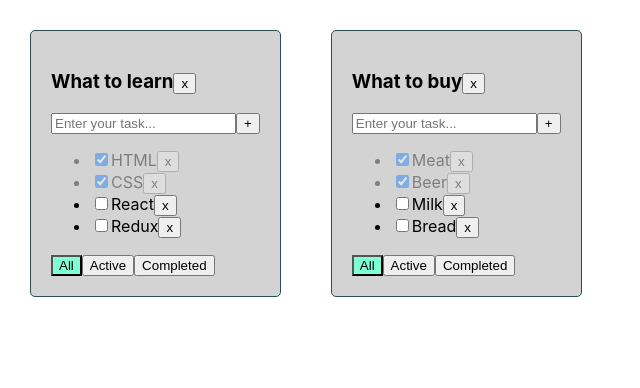
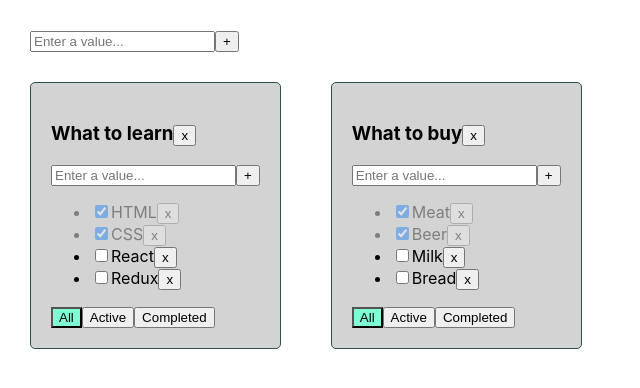
Before and after one commit to Freiii21/react-todolist, a React (Create React App) app: page / in a window 1280 px wide. Shown: the top 388 px of the page, without its empty margins (0-640 px from the left). Built offline with nearby package versions, Linux system fonts and the light colour scheme.

Commit message:
#42 lesson_6

```diff
--- /dev/null
+++ b/src/AddItemForm.tsx
@@ -0,0 +1,46 @@
+import React, {useState, ChangeEvent, KeyboardEvent} from 'react';
+
+type AddItemFormPropsType = {
+    addItem: (title:string) => void
+}
+
+export const AddItemForm = (props:AddItemFormPropsType) => {
+    const errorInputStyle = {border:"2px solid red", outline:"none"}
+    const [title, setTitle] = useState<string>('')
+    const [error, setError] = useState<boolean>(false)
+    const errorMessage = error ? <div style={{color: 'red'}}>Title is required</div> : null;
+
+    const addItem = () => {
+        const trimmedTitle = title.trim()
+        if (trimmedTitle) {                  // string with any value true and empty string is false
+            props.addItem(trimmedTitle)
+        } else {
+            setError(true)
+        }
+        setTitle('')
+    };
+    const changeTitle = (event: ChangeEvent<HTMLInputElement>) => {
+        setTitle(event.currentTarget.value)
+        setError(false);
+    }
+    const addTaskUsingEnter = (event: KeyboardEvent<HTMLInputElement>) => {
+        if (event.key === 'Enter') {
+            addItem()
+        }
+    }
+
+    return (
+        <div>
+            <input
+                style={error ? errorInputStyle : undefined}
+                className={error ? 'error' : ''}
+                value={title}
+                placeholder="Enter a value..."
+                onChange={changeTitle}
+                onKeyPress={addTaskUsingEnter}
+            />
+            <button onClick={addItem}>+</button>
+            {errorMessage}
+        </div>
+    )
+}
--- a/src/App.tsx
+++ b/src/App.tsx
@@ -2,6 +2,7 @@ import React, {useState} from 'react';
 import './App.css';
 import TodoList from './TodoList';
 import {v1} from 'uuid';
+import {AddItemForm} from './AddItemForm';
 
 export type TaskType = {
     id: string
@@ -32,13 +33,13 @@ function App() {
     ])
 
     const [tasks, setTasks] = useState<TasksStateType>({
-        [todolistID_1]:[
+        [todolistID_1]: [
             {id: v1(), title: 'HTML', isDone: true},
             {id: v1(), title: 'CSS', isDone: true},
             {id: v1(), title: 'React', isDone: false},
             {id: v1(), title: 'Redux', isDone: false},
         ],
-        [todolistID_2]:[
+        [todolistID_2]: [
             {id: v1(), title: 'Meat', isDone: true},
             {id: v1(), title: 'Beer', isDone: true},
             {id: v1(), title: 'Milk', isDone: false},
@@ -57,17 +58,30 @@ function App() {
             title: title, //the same as title,
             isDone: false,
         }
-        setTasks({...tasks,
-            [todolistID]: [newTask, ...tasks[todolistID]]})
+        setTasks({
+            ...tasks,
+            [todolistID]: [newTask, ...tasks[todolistID]]
+        })
     }
     const changeTaskStatus = (taskID: string, isDone: boolean, todolistID: string) => {
-        setTasks({...tasks,
+        setTasks({
+            ...tasks,
             [todolistID]: tasks[todolistID].map(t => t.id === taskID ? {...t, isDone: isDone} : t)
+        });
+    }
+    const changeTaskTitle = (taskID: string, title: string, todolistID: string) => {
+        setTasks({
+            ...tasks,
+            [todolistID]: tasks[todolistID].map(t => t.id === taskID ? {...t, title: title} : t)
         });
     }
     const changeFilter = (filter: FilterValuesType, todolistID: string) => {
         setTodolists(todolists.map(t => t.id === todolistID ? {...t, filter: filter} : t))
     }
+    const changeTodolistTitle = (title: string, todolistID: string) => {
+        setTodolists(todolists.map(t => t.id === todolistID ? {...t, title: title} : t))
+    }
+
     const removeTodolist = (todolistID: string) => {
         setTodolists(todolists.filter(t => t.id !== todolistID))
         delete tasks[todolistID]
@@ -105,13 +119,20 @@ function App() {
                 addTask={addTask}
                 changeTaskStatus={changeTaskStatus}
                 removeTodolist={removeTodolist}
+                changeTaskTitle={changeTaskTitle}
+                changeTodolistTitle={changeTodolistTitle}
             />
         )
     })
 
     return (
-        <div className="App">
-            {todolistsComponents}
+        <div>
+            <div style={{marginLeft:"30px",marginTop:"30px"}}>
+                <AddItemForm addItem={addTodolist}/>
+            </div>
+            <div className="App">
+                {todolistsComponents}
+            </div>
         </div>
     );
 }
--- /dev/null
+++ b/src/EditableSpan.tsx
@@ -0,0 +1,29 @@
+import React, {useState, ChangeEvent, KeyboardEvent} from 'react';
+
+type EditableSpanPropsType = {
+    title: string
+    setNewTitle: (title:string) => void
+}
+
+export const EditableSpan = (props:EditableSpanPropsType) => {
+    const [editMode, setEditMode] = useState<boolean>(false)
+    const [title, setTitle] = useState<string>(props.title)
+    const onEditMode = () => setEditMode(true)
+    const offEditMode = () => {
+        setEditMode(false)
+        props.setNewTitle(title);
+    }
+    const changeTitle = (event: ChangeEvent<HTMLInputElement>) => {
+        setTitle(event.currentTarget.value)
+    }
+
+    return (
+        editMode
+        ? <input
+                value={title}
+                onBlur={offEditMode}
+                autoFocus
+                onChange={changeTitle}/>
+        : <span onDoubleClick={onEditMode}>{props.title}</span>
+    )
+}
--- a/src/TodoList.tsx
+++ b/src/TodoList.tsx
@@ -1,5 +1,7 @@
 import React, {useState, ChangeEvent, KeyboardEvent} from 'react';
 import {FilterValuesType, TaskType} from './App';
+import {AddItemForm} from './AddItemForm';
+import {EditableSpan} from './EditableSpan';
 
 type TodoListPropsType = {
     id: string
@@ -11,15 +13,18 @@ type TodoListPropsType = {
     addTask: (title: string, todolistID: string) => void
     changeTaskStatus: (taskID: string, isDone: boolean, todolistID: string) => void
     removeTodolist: (todolistID: string) => void
+    changeTaskTitle: (taskID: string, title: string, todolistID: string) => void
+    changeTodolistTitle: (title: string, todolistID: string) => void
 }
 
 const TodoList = (props: TodoListPropsType) => {
-    const [title, setTitle] = useState<string>('')
-    const [error, setError] = useState<boolean>(false)
     const tasksJSXElements = props.tasks.map(task => {
         const removeTask = () => props.removeTask(task.id, props.id);
         const changeStatus = (e: ChangeEvent<HTMLInputElement>) => {
             props.changeTaskStatus(task.id, e.currentTarget.checked, props.id)
+        }
+        const changeTitle = (title: string) => {
+            props.changeTaskTitle(task.id, title, props.id)
         }
         return (
             <li className={task.isDone ? 'is-Done' : ''}
@@ -28,56 +33,33 @@ const TodoList = (props: TodoListPropsType) => {
                     onChange={changeStatus}
                     type="checkbox"
                     checked={task.isDone}/>
-                <span>{task.title}</span>
+                <EditableSpan title={task.title} setNewTitle={changeTitle}/>
                 <button onClick={removeTask}>x</button>
             </li>
         )
     })
-    const addTask = () => {
-        const trimmedTitle = title.trim()
-        if (trimmedTitle) {                  // string with any value true and empty string is false
-            props.addTask(trimmedTitle, props.id)
-        } else {
-            setError(true)
-        }
-        setTitle('')
+    const addTask = (title: string) => {
+        props.addTask(title, props.id)
     };
-    const changeTitle = (event: ChangeEvent<HTMLInputElement>) => {
-        setTitle(event.currentTarget.value)
-        setError(false);
-    }
-    const addTaskUsingEnter = (event: KeyboardEvent<HTMLInputElement>) => {
-        if (event.key === 'Enter') {
-            addTask()
-        }
-    }
 
     const filterAll = () => props.changeFilter('all', props.id)
     const filterActive = () => props.changeFilter('active', props.id)
     const filterComplete = () => props.changeFilter('completed', props.id)
+    const changeTodoListTitle = (title: string) => {
+        props.changeTodolistTitle(title, props.id)
+    }
 
     const allBtnClass = props.filter === 'all' ? 'active-filter' : '';
     const activeBtnClass = props.filter === 'active' ? 'active-filter' : '';
     const completedBtnClass = props.filter === 'completed' ? 'active-filter' : '';
-    const errorMessage = error ? <div style={{color: "red"}}>Title is required</div> : null;
 
     return (
         <div className="todoList">
             <h3>
-                {props.title}
+                <EditableSpan title={props.title} setNewTitle={changeTodoListTitle}/>
                 <button onClick={() => props.removeTodolist(props.id)}>x</button>
             </h3>
-            <div>
-                <input
-                    className={error ? 'error' : ''}
-                    value={title}
-                    placeholder="Enter your task..."
-                    onChange={changeTitle}
-                    onKeyPress={addTaskUsingEnter}
-                />
-                <button onClick={addTask}>+</button>
-                {errorMessage}
-            </div>
+            <AddItemForm addItem={addTask}/>
             <ul>
                 {tasksJSXElements}
             </ul>
```
